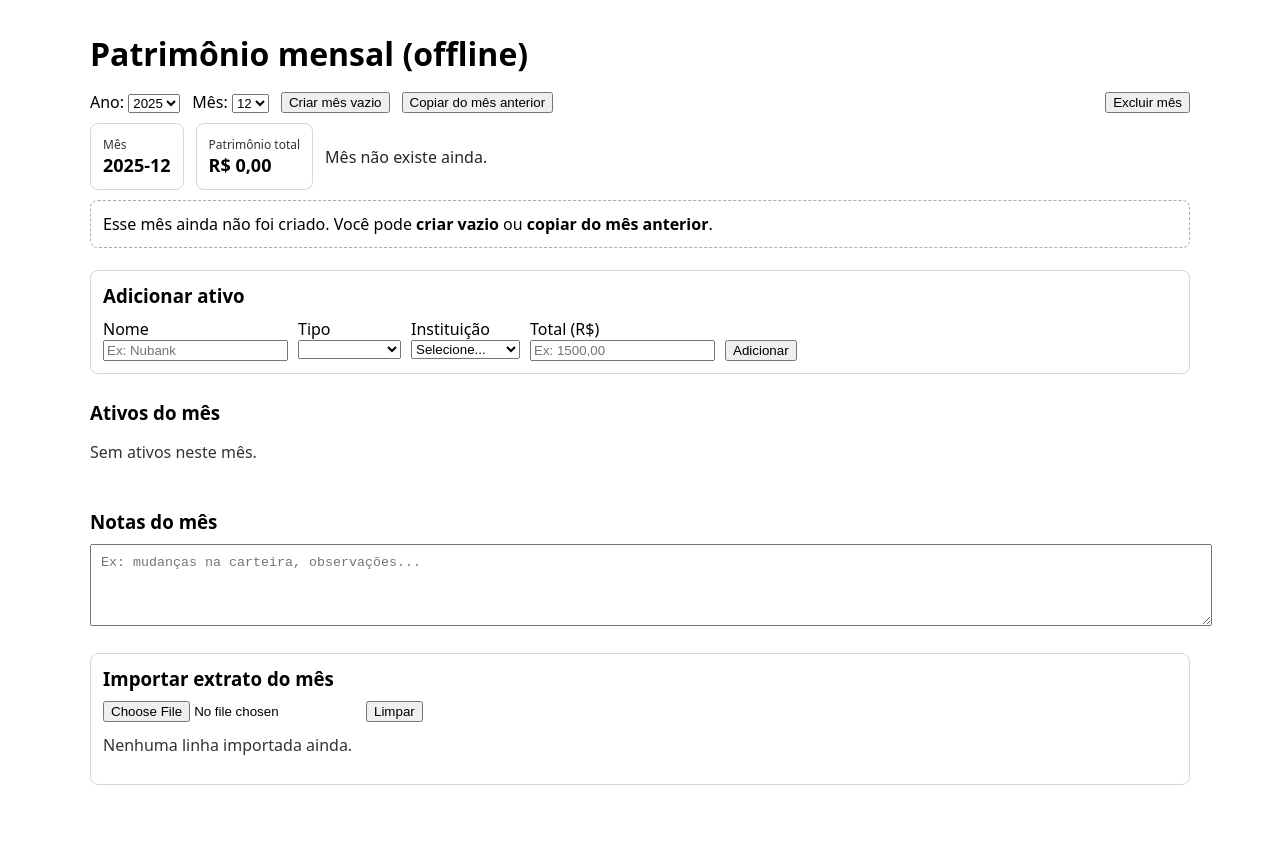
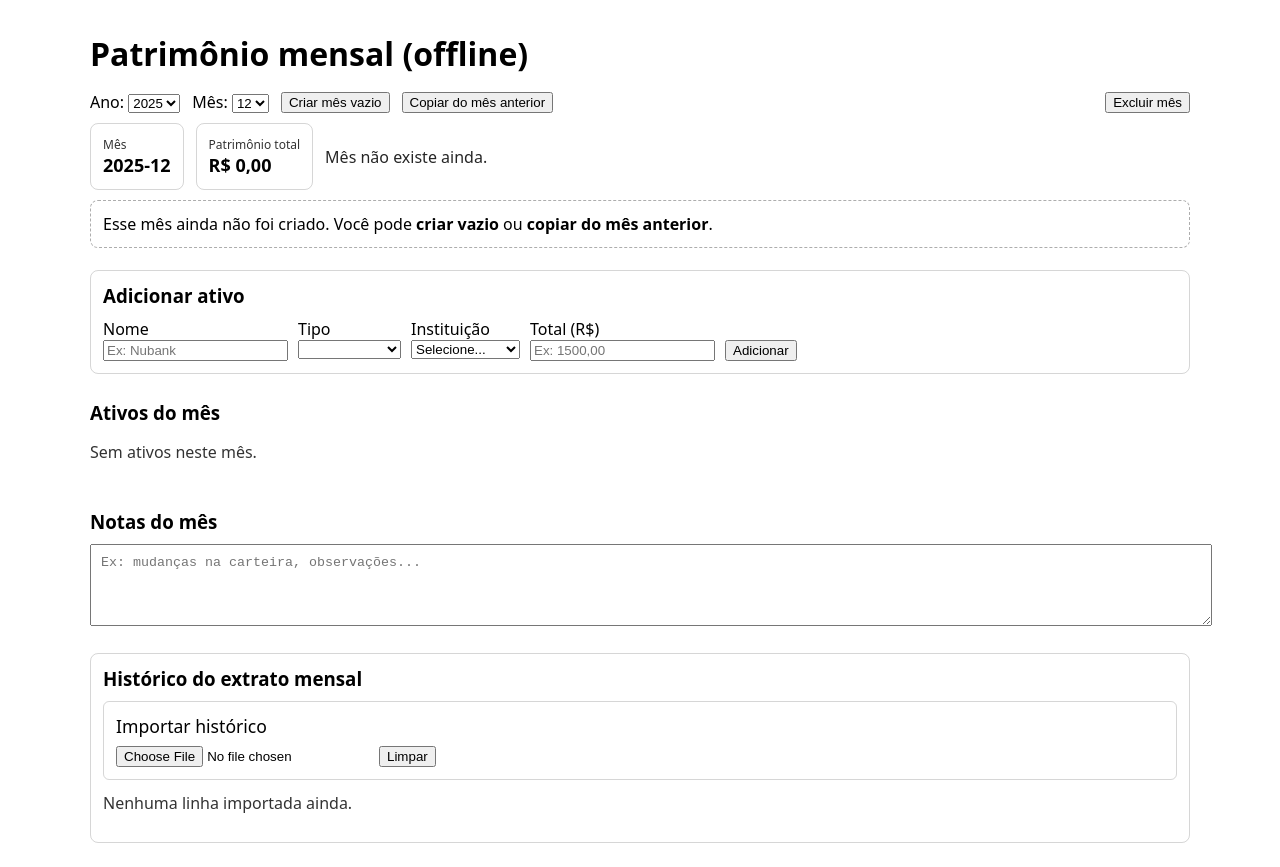
Before and after one commit to leogianfagna/Finance, a React (Vite) app in the folder renderer/: page / in a window 1280 px wide. Before the commit the page ends 809 px from the top, so only its background shows below. Built offline with nearby package versions, Linux system fonts and the light colour scheme.

Commit message:
feat: Separação visual da importação

```diff
--- a/renderer/src/components/StatmentImporter.jsx
+++ b/renderer/src/components/StatmentImporter.jsx
@@ -1,6 +1,7 @@
 import { useMemo, useState } from "react";
 import { useForm, useFieldArray } from "react-hook-form";
 import { numberToCurrencyBR } from "/src/utils/formater.js";
+import { PAYMENT_CATEGORIES } from "/src/constants/constants";
 
 /**
  * Espera CSV com colunas: Data, Valor, Identificador, Descrição
@@ -11,18 +12,6 @@ import { numberToCurrencyBR } from "/src/utils/formater.js";
  * porque precisa de uma lib (ex: xlsx). Se quiser, eu já te devolvo a versão com xlsx também.
  */
 
-const CATEGORIES = [
-  "",
-  "Saúde",
-  "Pagamentos",
-  "Alimentação",
-  "Transporte",
-  "Educação",
-  "Lazer",
-  "Outros",
-];
-const TYPES = ["entrada", "saída"];
-
 function normalizeHeader(h) {
   return String(h || "")
     .trim()
@@ -32,15 +21,12 @@ function normalizeHeader(h) {
 }
 
 function toNumberBR(value) {
-  console.log(value);
-  // aceita "1234.56" e também "1.234,56" e "-1.234,56"
   if (value == null) return NaN;
 
   const s = String(value).trim();
   if (!s) return NaN;
 
   const normalized = s.replace(/\./g, "").replace(",", ".");
-  console.log(normalized);
   return Number(normalized);
 }
 
@@ -154,7 +140,6 @@ export default function StatementImporter() {
     control,
     register,
     handleSubmit,
-    reset,
     setValue,
     formState: { errors },
   } = useForm({
@@ -167,7 +152,7 @@ export default function StatementImporter() {
   const { fields, append, remove, replace } = useFieldArray({
     control,
     name: "rows",
-    keyName: "keyId", // evita conflito com nosso "id"
+    keyName: "keyId",
   });
 
   const totals = useMemo(() => {
@@ -241,14 +226,17 @@ export default function StatementImporter() {
         marginTop: 12,
       }}
     >
-      <h3 style={{ margin: "0 0 10px" }}>Importar extrato do mês</h3>
+      <h3 style={{ margin: "0 0 10px" }}>Histórico do extrato mensal</h3>
 
+      <div style={{border: "1px solid #3333", borderRadius: "6px", padding: 12}}>
+        <span style={{ fontSize: "1.1rem" }}>Importar histórico</span>
         <div
           style={{
             display: "flex",
             gap: 10,
             alignItems: "center",
             flexWrap: "wrap",
+            marginTop: "0.5rem"
           }}
         >
           <input
@@ -271,6 +259,7 @@ export default function StatementImporter() {
           >
             Limpar
           </button>
+        </div>
       </div>
 
       {!fields.length ? (
@@ -340,7 +329,7 @@ export default function StatementImporter() {
                           required: "Selecione uma categoria",
                         })}
                       >
-                        {CATEGORIES.map((c) => (
+                        {PAYMENT_CATEGORIES.map((c) => (
                           <option key={c || "empty"} value={c}>
                             {c ? c : "Selecione..."}
                           </option>
--- a/renderer/src/constants/constants.js
+++ b/renderer/src/constants/constants.js
@@ -7,5 +7,16 @@ export const INSTITUTIONS = [
   "Santander",
   "Caixa",
   "Inter",
-  "Mercado Pago"
+  "Mercado Pago",
 ];
+
+export const PAYMENT_CATEGORIES = [
+  "",
+  "Saúde",
+  "Pagamentos",
+  "Alimentação",
+  "Transporte",
+  "Educação",
+  "Lazer",
+  "Outros",
+];
```
Lines whose indentation alone changed are shown as unchanged.
